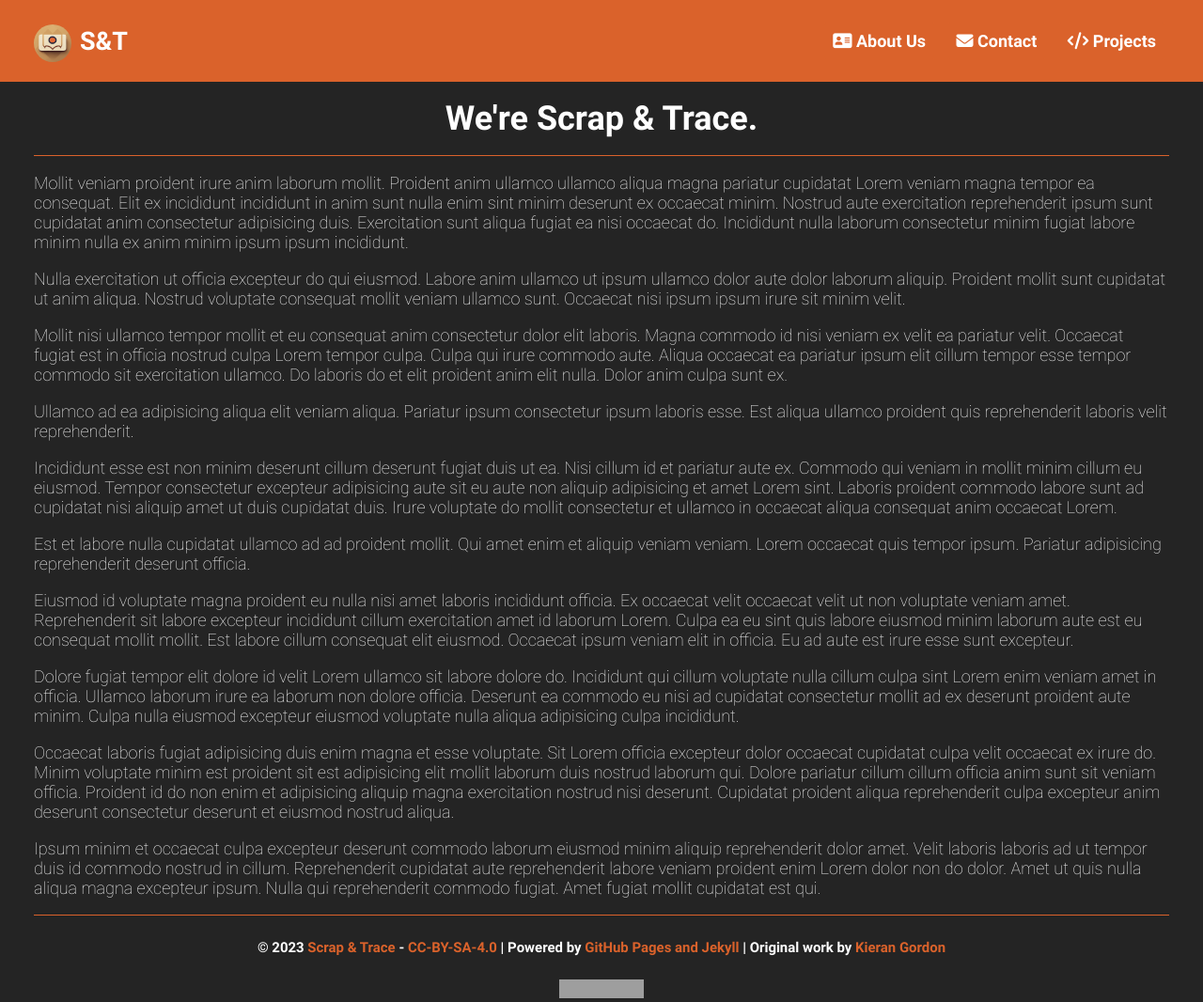
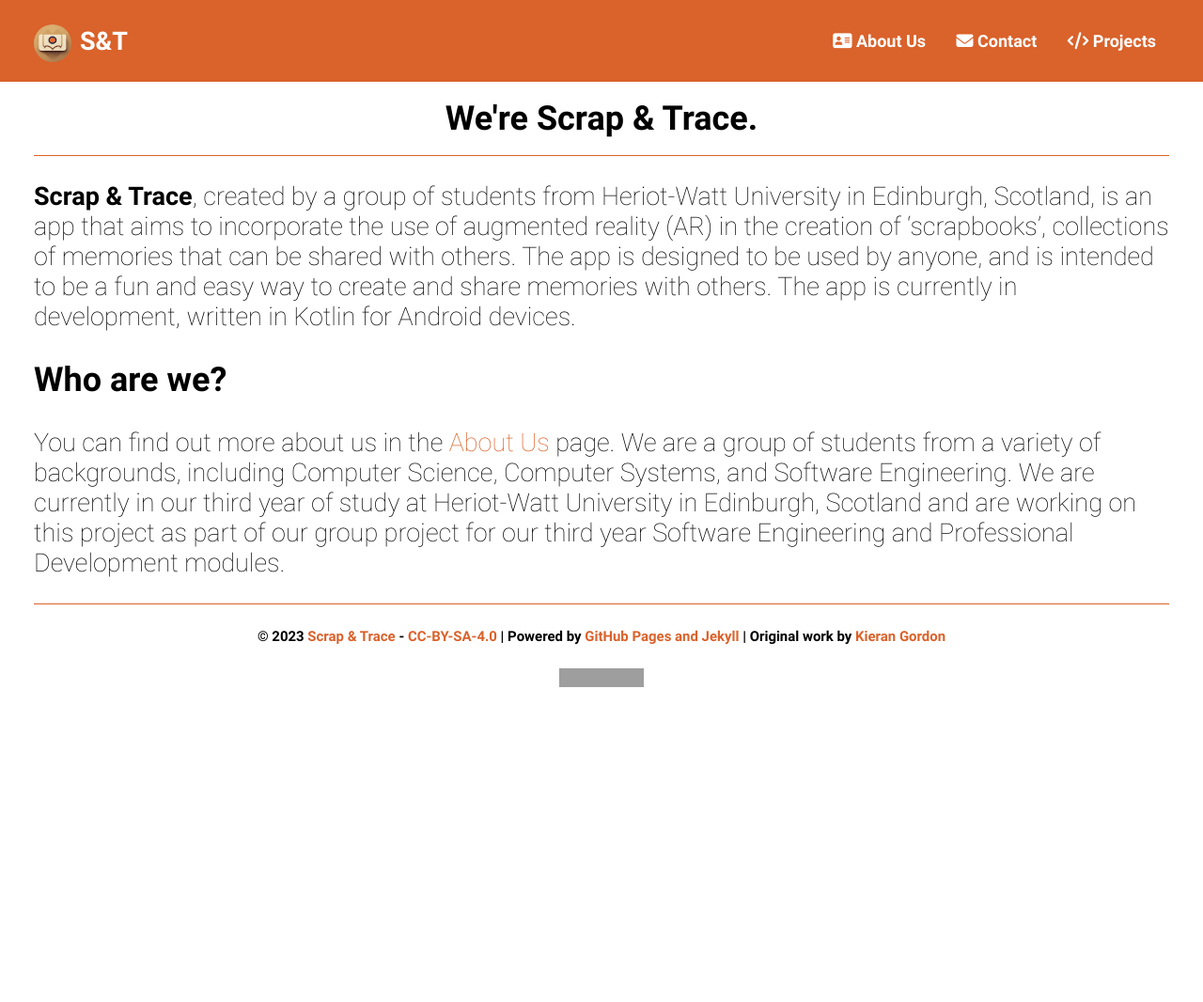
Before and after one commit to scrap-and-trace/scrap-and-trace.github.io, a Jekyll site: the page built from index.md, in a window 1280 px wide. Shown: the whole page at 94% size. Built offline with Jekyll 4.4.1, drawn with Linux system fonts in a browser that asks for light colours; after the commit the page ends 900 px from its top, so only the background shows below that; grey boxes are pictures that could not be loaded.

```diff
--- a/_layouts/home.html
+++ b/_layouts/home.html
@@ -5,5 +5,15 @@ layout: default
     .main-content-container h1 {
         text-align: center;
     }
+
+    /* increase all font sizes by 2 times */
+    .main-content-container p {
+        font-size: 1.5em;
+    }
+
+    /* increase all font sizes by 2 times */
+    .main-content-container h2 {
+        font-size: 2em;
+    }
 </style>
 {{ content }}
--- a/index.md
+++ b/index.md
@@ -3,22 +3,8 @@ title: "We're Scrap & Trace."
 layout: home
 ---
 
-Mollit veniam proident irure anim laborum mollit. Proident anim ullamco ullamco aliqua magna pariatur cupidatat Lorem veniam magna tempor ea consequat. Elit ex incididunt incididunt in anim sunt nulla enim sint minim deserunt ex occaecat minim. Nostrud aute exercitation reprehenderit ipsum sunt cupidatat anim consectetur adipisicing duis. Exercitation sunt aliqua fugiat ea nisi occaecat do. Incididunt nulla laborum consectetur minim fugiat labore minim nulla ex anim minim ipsum ipsum incididunt.
+**Scrap & Trace**, created by a group of students from Heriot-Watt University in Edinburgh, Scotland, is an app that aims to incorporate the use of augmented reality (AR) in the creation of 'scrapbooks', collections of memories that can be shared with others. The app is designed to be used by anyone, and is intended to be a fun and easy way to create and share memories with others. The app is currently in development, written in Kotlin for Android devices.
 
-Nulla exercitation ut officia excepteur do qui eiusmod. Labore anim ullamco ut ipsum ullamco dolor aute dolor laborum aliquip. Proident mollit sunt cupidatat ut anim aliqua. Nostrud voluptate consequat mollit veniam ullamco sunt. Occaecat nisi ipsum ipsum irure sit minim velit.
+## Who are we?
 
-Mollit nisi ullamco tempor mollit et eu consequat anim consectetur dolor elit laboris. Magna commodo id nisi veniam ex velit ea pariatur velit. Occaecat fugiat est in officia nostrud culpa Lorem tempor culpa. Culpa qui irure commodo aute. Aliqua occaecat ea pariatur ipsum elit cillum tempor esse tempor commodo sit exercitation ullamco. Do laboris do et elit proident anim elit nulla. Dolor anim culpa sunt ex.
-
-Ullamco ad ea adipisicing aliqua elit veniam aliqua. Pariatur ipsum consectetur ipsum laboris esse. Est aliqua ullamco proident quis reprehenderit laboris velit reprehenderit.
-
-Incididunt esse est non minim deserunt cillum deserunt fugiat duis ut ea. Nisi cillum id et pariatur aute ex. Commodo qui veniam in mollit minim cillum eu eiusmod. Tempor consectetur excepteur adipisicing aute sit eu aute non aliquip adipisicing et amet Lorem sint. Laboris proident commodo labore sunt ad cupidatat nisi aliquip amet ut duis cupidatat duis. Irure voluptate do mollit consectetur et ullamco in occaecat aliqua consequat anim occaecat Lorem.
-
-Est et labore nulla cupidatat ullamco ad ad proident mollit. Qui amet enim et aliquip veniam veniam. Lorem occaecat quis tempor ipsum. Pariatur adipisicing reprehenderit deserunt officia.
-
-Eiusmod id voluptate magna proident eu nulla nisi amet laboris incididunt officia. Ex occaecat velit occaecat velit ut non voluptate veniam amet. Reprehenderit sit labore excepteur incididunt cillum exercitation amet id laborum Lorem. Culpa ea eu sint quis labore eiusmod minim laborum aute est eu consequat mollit mollit. Est labore cillum consequat elit eiusmod. Occaecat ipsum veniam elit in officia. Eu ad aute est irure esse sunt excepteur.
-
-Dolore fugiat tempor elit dolore id velit Lorem ullamco sit labore dolore do. Incididunt qui cillum voluptate nulla cillum culpa sint Lorem enim veniam amet in officia. Ullamco laborum irure ea laborum non dolore officia. Deserunt ea commodo eu nisi ad cupidatat consectetur mollit ad ex deserunt proident aute minim. Culpa nulla eiusmod excepteur eiusmod voluptate nulla aliqua adipisicing culpa incididunt.
-
-Occaecat laboris fugiat adipisicing duis enim magna et esse voluptate. Sit Lorem officia excepteur dolor occaecat cupidatat culpa velit occaecat ex irure do. Minim voluptate minim est proident sit est adipisicing elit mollit laborum duis nostrud laborum qui. Dolore pariatur cillum cillum officia anim sunt sit veniam officia. Proident id do non enim et adipisicing aliquip magna exercitation nostrud nisi deserunt. Cupidatat proident aliqua reprehenderit culpa excepteur anim deserunt consectetur deserunt et eiusmod nostrud aliqua.
-
-Ipsum minim et occaecat culpa excepteur deserunt commodo laborum eiusmod minim aliquip reprehenderit dolor amet. Velit laboris laboris ad ut tempor duis id commodo nostrud in cillum. Reprehenderit cupidatat aute reprehenderit labore veniam proident enim Lorem dolor non do dolor. Amet ut quis nulla aliqua magna excepteur ipsum. Nulla qui reprehenderit commodo fugiat. Amet fugiat mollit cupidatat est qui.
+You can find out more about us in the [About Us](/about) page. We are a group of students from a variety of backgrounds, including Computer Science, Computer Systems, and Software Engineering. We are currently in our third year of study at Heriot-Watt University in Edinburgh, Scotland and are working on this project as part of our group project for our third year Software Engineering and Professional Development modules.
--- a/styles/style.css
+++ b/styles/style.css
@@ -7,7 +7,7 @@
   --dark-grey: #242424;
   --red: #ff0000;
   --blue: #0000ee;
-  --link: #da622b;
+  --orange: #da622b;
 }
 
 body {
@@ -16,8 +16,8 @@ body {
   background-color: var(--dark-grey);
   color: var(--white);
   margin: 0 auto;
-  --link-color: var(--link);
-  --link-color-visited: var(--link);
+  --orange-color: var(--orange);
+  --orange-color-visited: var(--orange);
   font-size: large;
   height: 100%;
 }
@@ -37,7 +37,7 @@ header {
   color: var(--white);
   font-weight: bold;
   margin: 0 auto;
-  background-color: #da622b;
+  background-color: var(--orange);
 }
 
 header nav {
@@ -93,13 +93,13 @@ footer nav {
 }
 
 body a {
-  color: var(--link-color);
+  color: var(--orange-color);
   text-decoration: none;
 }
 
 hr {
   border: 0;
-  border-top: 1px solid #da622b;
+  border-top: 1px solid var(--orange);
   margin: 1em 0;
 }
 
@@ -159,7 +159,7 @@ hr {
 }
 
 .url-button {
-  background-color: #da622b;
+  background-color: var(--orange);
   color: var(--white);
   border: none;
   border-radius: 3px;
@@ -206,6 +206,44 @@ hr {
   padding: 0;
   list-style-type: none;
   justify-content: space-evenly;
+}
+
+@media screen and (prefers-color-scheme: light) {
+  body {
+    background-color: var(--white);
+    color: var(--black);
+  }
+
+  .about-container {
+    background-color: var(--white);
+    color: var(--black);
+  }
+
+  .about-container:hover {
+    background-color: #f5f5f5;
+    transition: background-color 0.2s ease;
+  }
+
+  .post-container {
+    background-color: var(--white);
+    color: var(--black);
+  }
+
+  .post-container:hover {
+    background-color: #f5f5f5;
+    transition: background-color 0.2s ease;
+  }
+
+  .post-list :hover {
+    background-color: #f5f5f5;
+    transition: background-color 0.2s ease;
+  }
+
+  .url-button:hover {
+    background-color: #f5f5f5;
+    transition: background-color 0.2s ease;
+    color: var(--black);
+  }
 }
 
 @media screen and (max-width: 833px) {
```
Also changed, not shown: about.md (+0 -5 lines), contact.md (+7 -1 lines), wireframe.svg (added).
